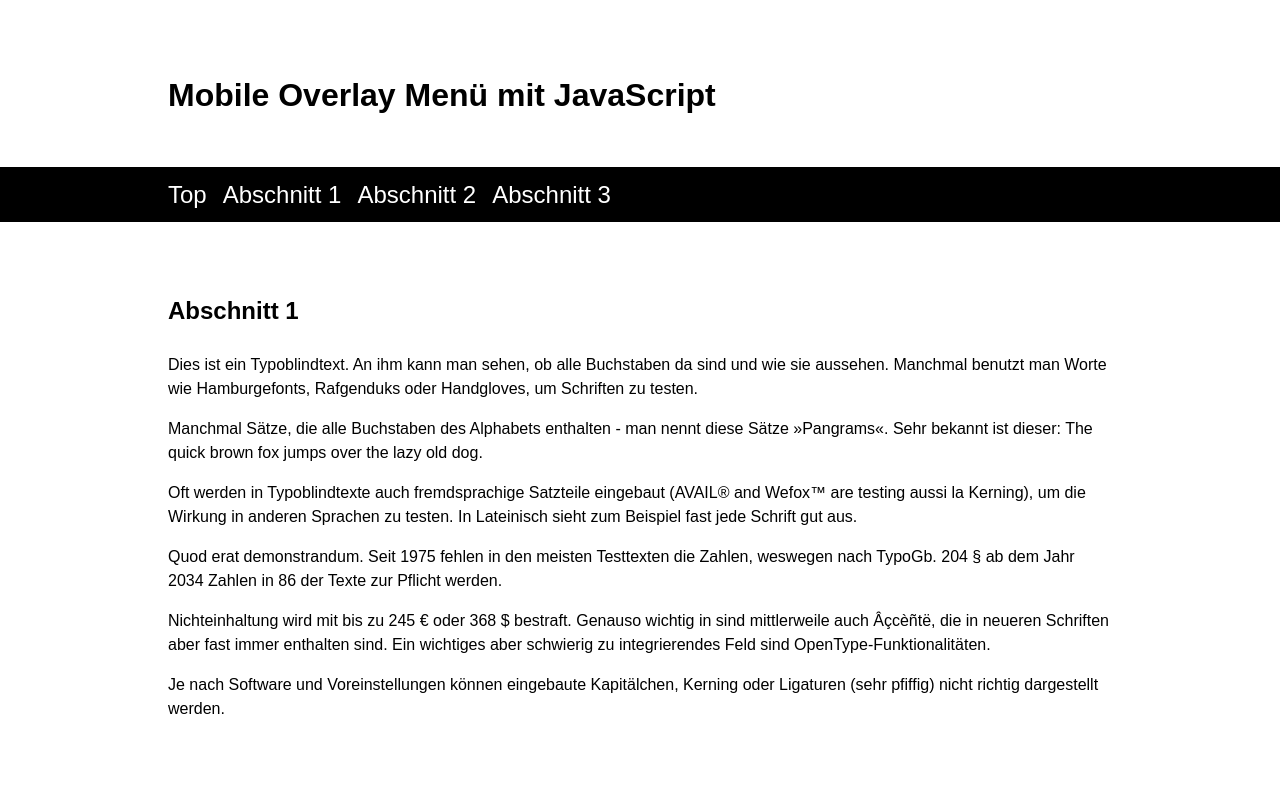
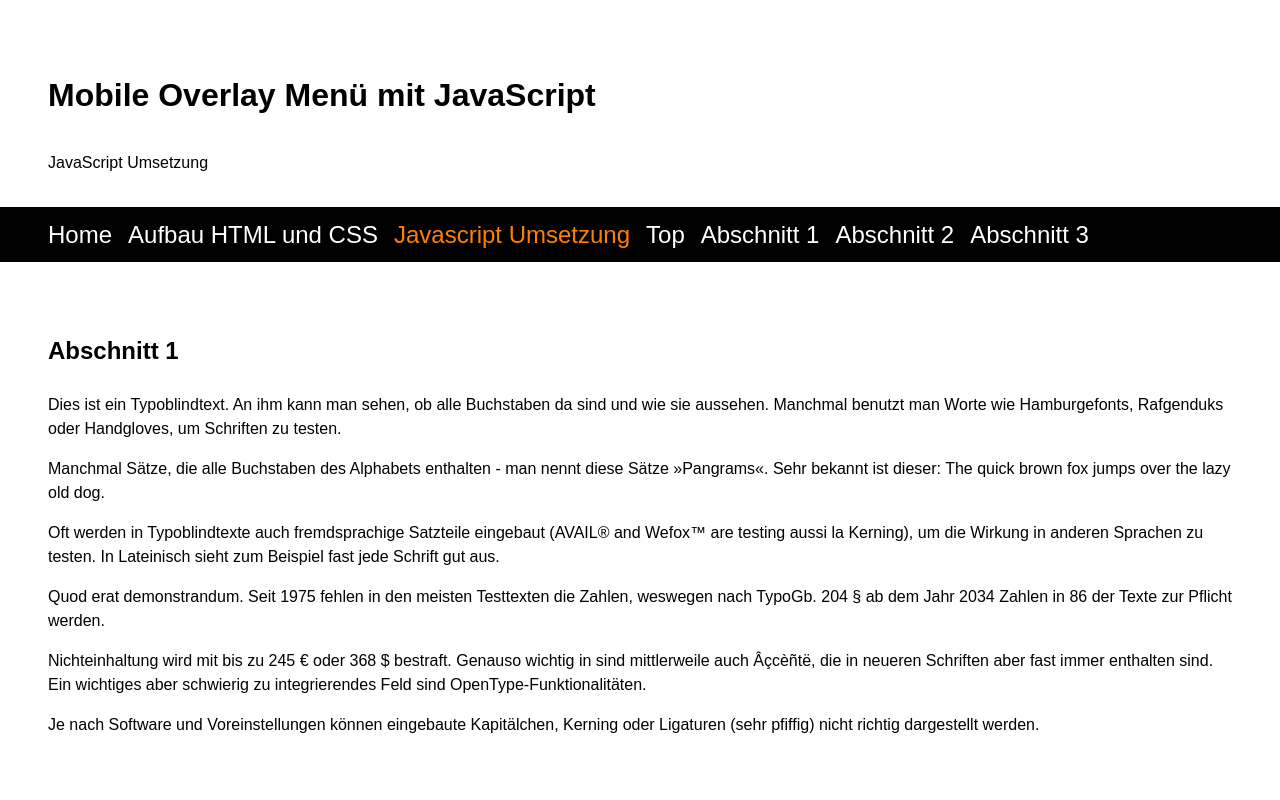
Before and after one commit to ehy-training/mobile-menu-basics, a plain HTML site: page mobile-menu-js-02.html in a window 1280 px wide. Shown: the top 800 px of the page. Drawn offline with Linux system fonts and the light colour scheme; a web font is replaced by a local one.

Commit message:
Version: 1.1.0

```diff
--- a/mobile-menu-js-02.html
+++ b/mobile-menu-js-02.html
@@ -42,9 +42,7 @@
             color: #fff;
         }
 
-        nav a:hover {
-            color: rgb(255, 128, 0);
-        }
+
 
 
 
@@ -77,11 +75,11 @@
         }
 
         .burger-icon-container,
-        nav.main-nav>div>ul>li {
+        nav.main-nav>ul>li {
             border-bottom: 1px solid rgba(255, 255, 255, 0.3);
         }
 
-        nav.main-nav>div>ul>li:last-child {
+        nav.main-nav>ul>li:last-child {
             border: none;
         }
 
@@ -132,14 +130,13 @@
                 padding-bottom: 0.3em;
             }
 
-            nav.main-nav .container>ul {
+            nav.main-nav > ul {
                 display: flex;
                 flex-wrap: wrap;
                 grid-gap: 1em;
-                margin: 0;
             }
 
-            nav.main-nav>div>ul>li {
+            nav.main-nav>ul>li {
                 border: none;
             }
 
@@ -152,6 +149,7 @@
     <header>
         <div class="container">
             <h1>Mobile Overlay Menü mit JavaScript</h1>
+            <p>JavaScript Umsetzung</p>
         </div>
     </header>
 
@@ -164,14 +162,15 @@
     </nav>
 
     <nav id="main-nav" class="main-nav">
-        <div class="container">
-            <ul>
+            <ul class="container">
+                <li><a href="index.html">Home</a></li>
+                <li><a href="mobile-menu-js-01.html">Aufbau HTML und CSS</a></li>
+                <li class="current"><a href="mobile-menu-js-02.html">Javascript Umsetzung</a></li>
                 <li><a href="#">Top</a></li>
                 <li><a href="#section-01">Abschnitt 1</a></li>
                 <li><a href="#section-02">Abschnitt 2</a></li>
                 <li><a href="#section-03">Abschnitt 3</a></li>
             </ul>
-        </div>
     </nav>
 
     <main>
--- a/style.css
+++ b/style.css
@@ -1,10 +1,11 @@
 /*---------------------
-General Styles for Mobile Menu Basics
-© 2024 Enno Hyttrek
+General Styles and Script for Mobile Menu Basics with JavaScript
+Author: Enno Hyttrek
 ehy.training@gmail.com
 https://ennohyttrek.de
 
 GNU General Public License GLPv3
+Version: 1.1.0
 ---------------------*/
 
 
@@ -41,7 +42,7 @@ figure {
 }
 
 .container {
-    max-width: 960px;
+    max-width: 75em;
     margin: 0 auto;
     padding: 1em 8px;
 }
@@ -80,3 +81,8 @@ COLOR & STYLE
 footer {
     border-top: 1px solid rgba(0,0,0,0.3);
 }
+
+nav a:hover,
+nav li.current a {
+    color: rgb(255, 128, 0);
+}
```
Also changed, not shown: index.html (+4 -3 lines), mobile-menu-js-01.html (+9 -11 lines), 3 other files.
